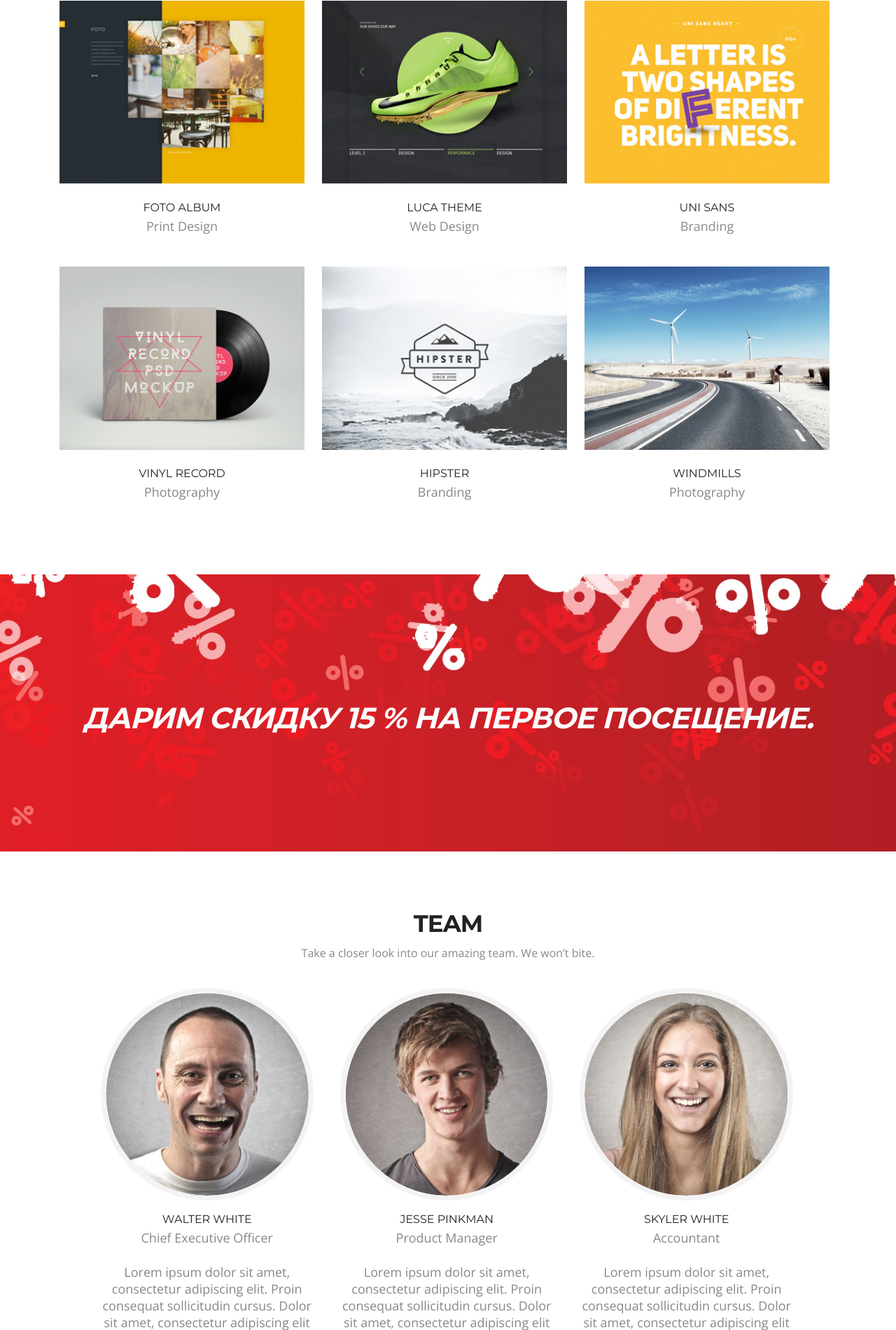
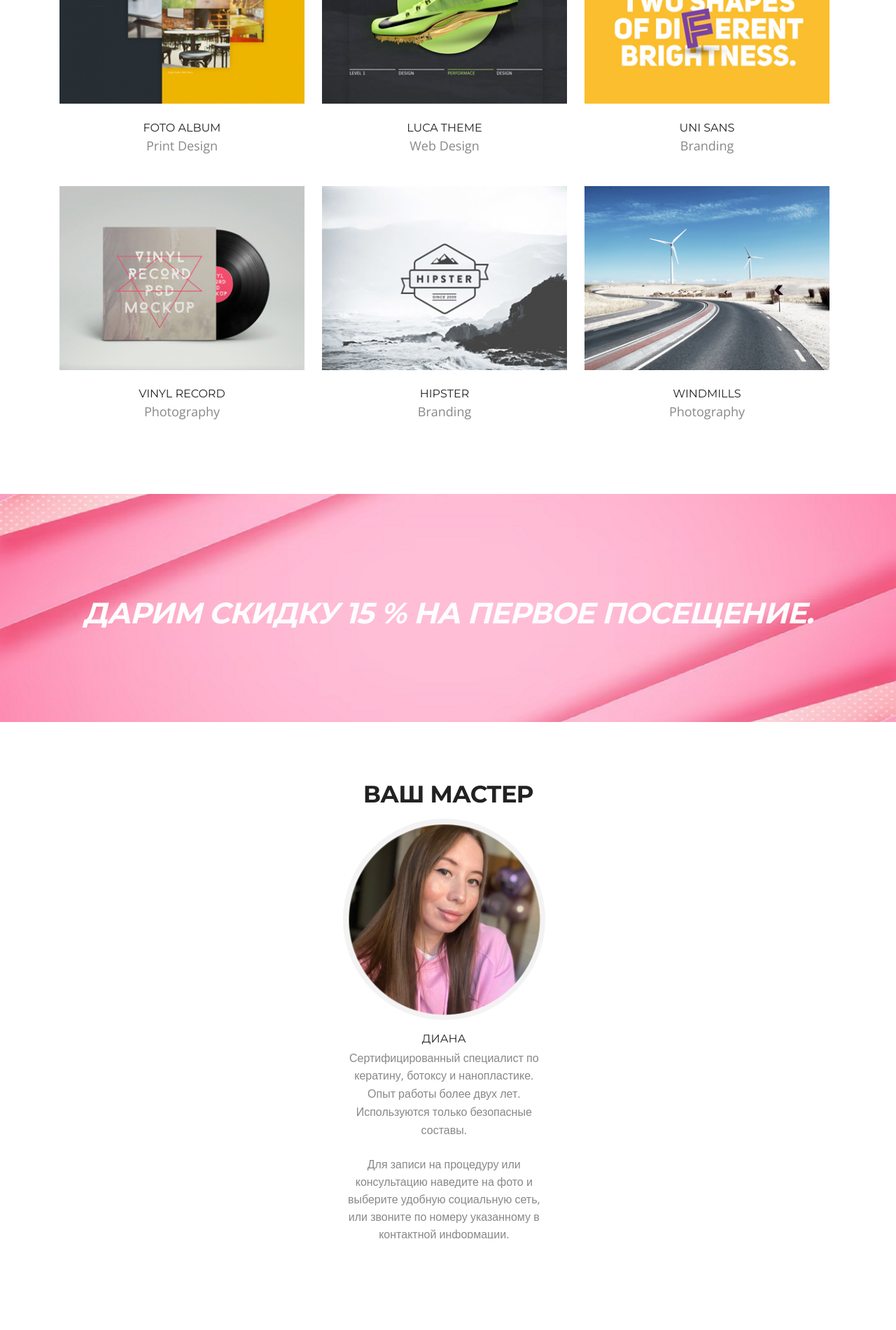
Before and after one commit to Pavel-Leo/Keratin-site, a Django app: page / in a window 1280 px wide. Shown: the part 3064-4965 px from the top of the page at 70% size. Run offline with Django 3.2, Linux system fonts and the light colour scheme.

Commit message:
Add css style, about master.

```diff
--- a/keratin/static/css/style.css
+++ b/keratin/static/css/style.css
@@ -213,7 +214,7 @@
 }
 
 .main-section{
-	padding:90px 0 110px;
+	padding:70px 0 110px;
 }
 
 
@@ -401,9 +402,9 @@
 /* Clients
 ---------------------------------*/
 .client-part{
-	background:url('../img/1.jpg') center center no-repeat;
+	background:url('../img/4.png') center center no-repeat;
 	background-size:cover;
-	padding:155px 0;
+	padding:120px 0;
 	text-align:center;
 }
 .client-part-haead{
@@ -493,13 +494,15 @@
 /* Team
 ---------------------------------*/
 .team-leader-block{
-	max-width:993px;
+	/* display: block; */
+	max-width:300px;
+	/* margin-left: auto;
+    margin-right: auto; */
 	margin:0 auto;
 }
 .team-leader-box{
-	width:30.66%;
 	margin-right: 3.82979%;
-	height: 490px;
+	height: 600px;
 	overflow: hidden;
 	text-align: center;
 	float: left;
@@ -507,15 +510,19 @@
 .team-leader-box span{
 	margin-bottom:24px;
 	display:block;
+
 }
 .team-leader-box:nth-of-type(3n+0){ margin:0;}
 .team-leader{
-	width:auto;
-	height:auto;
-	position:relative;
-	border-radius:50%;
-	box-shadow:0px 0px 0px 7px rgba(241,241,241,0.80);
-	margin:7px 7px 25px 7px;
+	display: flex;
+	justify-content: center;
+	align-items: center; /* add this line */
+	width: auto;
+	height: auto;
+	position: relative;
+	border-radius: 50%;
+	box-shadow: 0px 0px 0px 7px rgba(241, 241, 241, 0.80);
+	margin: 7px 7px 25px 7px;
 
 }
 .team-leader-shadow{
@@ -533,14 +540,16 @@
 	display:block;
 	width:100%;
 	height:100%;
+
 }
 .team-leader:hover .team-leader-shadow{
-	box-shadow:inset  0px 0px 0px 148px rgba(17,17,17,0.80);
+	box-shadow:inset  0px 0px 0px 140px rgba(17,17,17,0.80);
 }
 .team-leader:hover ul{ display:block; opacity:1}
 .team-leader img{
 	display:block;
 	border-radius:50%;
+	margin: 0 auto;
 }
 .team-leader ul{
 	display:block;
--- a/keratin/templates/themain/botox_procedure.html
+++ b/keratin/templates/themain/botox_procedure.html
@@ -20,10 +20,10 @@
             </a>-->
         </li>
         <li>
-          <a href="#client">Отзывы</a>
+          <a href="#client">Акции</a>
         </li>
         <li>
-          <a href="#team">Цены</a>
+          <a href="#team">Прайс</a>
         </li>
         <li>
           <a href="#contact">Контакты</a>
--- a/keratin/templates/themain/includes/contacts.html
+++ b/keratin/templates/themain/includes/contacts.html
@@ -1,8 +1,59 @@
 {% load static %}
+{% comment %} <section class="main-section team" id="team">
+      <!--main-section team-start-->
+      <div class="container">
+        <h2>
+          Ваш мастер
+        </h2>
+        <h6><font color="black">
+          Цена всегда индивидуальна, так как зависит от длины и густоты волос.
+
+        </h6></font>
+        <div class="team-leader-block clearfix">
+          <div class="team-leader-box">
+            <div class="team-leader wow fadeInDown delay-03s">
+              <div class="team-leader-shadow">
+                <a href="#"></a>
+              </div>
+              <img src="{% static 'img/cont.png' %}" alt="">
+              <ul>
+                <li>
+                  <a href="https://vk.com/dianadmitrievna93" class="fa fa-vk"></a>
+                </li>
+                <li>
+                  <a href="https://www.instagram.com/didi_topkeratin/" class="fa fa-instagram"></a>
+                </li>
+                <li>
+                  <a href="https://t.me/Didi_topkeratin" class="fa fa-telegram"></a>
+                </li>
+              </ul>
+            </div>
+            <h3 class="wow fadeInDown delay-03s">
+              Диана
+            </h3>
+            <span class="wow fadeInDown delay-03s"><font size="3"> Мастер по кератину, ботоксу
+              и нанопластике. </font> </span>
+            <p class="wow fadeInDown delay-03s"><font size="3">
+              Для записи на процедуру или консультации используйте
+              удобную социальную сеть, или звоните по номеру указанному
+              ниже.</font>
+            </p>
+          </div>
+
+        </div>
+        </div>
+    </section> {% endcomment %}
+
 <div class="container"> <font color="black">
       <section class="main-section contact" id="contact">
         <div class="row">
           <div class="col-lg-6 col-sm-5 wow fadeInLeft">
+            <div class="contact-info-box address clearfix">
+              <font size="5">
+                <i class=""></i>Контакты:
+              </font>
+
+            </div>
             <div class="contact-info-box address clearfix">
               <h3>
                 <i class=" fa fa-home"></i>Адрес:
--- a/keratin/templates/themain/index.html
+++ b/keratin/templates/themain/index.html
@@ -38,10 +38,10 @@
             </a>-->
           </li>
           <li>
-            <a href="#client">Отзывы</a>
+            <a href="#client">Акции</a>
           </li>
           <li>
-            <a href="#team">Цены</a>
+            <a href="#team">О мастере</a>
           </li>
           <li>
             <a href="#contact">Контакты</a>
@@ -327,18 +327,6 @@
             </p>
           </div>
         </div>
-        {% comment %} <ul class="client wow fadeIn delay-05s">
-          <li>
-            <a href="#">
-              <img src="{% static 'img/client-pic1.jpg' %}" alt="">
-              <h3>
-                James Bond
-              </h3>
-              <span>License To Drink Inc.</span>
-            </a>
-          </li>
-        </ul>
-      </div> {% endcomment %}
       </div>
     </section>
     <!--main-section client-part-end-->
@@ -348,47 +336,45 @@
       <!--main-section team-start-->
       <div class="container">
         <h2>
-          team
+          Ваш мастер
         </h2>
-        <h6>
-          Take a closer look into our amazing team. We won’t bite.
-        </h6>
         <div class="team-leader-block clearfix">
           <div class="team-leader-box">
             <div class="team-leader wow fadeInDown delay-03s">
               <div class="team-leader-shadow">
                 <a href="#"></a>
               </div>
-              <img src="{% static 'img/team-leader-pic1.jpg' %}" alt="">
+              <img src="{% static 'img/3-round.png' %}" alt="">
               <ul>
                 <li>
-                  <a href="#" class="fa fa-twitter"></a>
+                  <a href="https://vk.com/dianadmitrievna93" class="fa fa-vk"></a>
                 </li>
                 <li>
-                  <a href="#" class="fa fa-facebook"></a>
+                  <a href="https://www.instagram.com/didi_topkeratin/" class="fa fa-instagram"></a>
                 </li>
                 <li>
-                  <a href="#" class="fa fa-pinterest"></a>
-                </li>
-                <li>
-                  <a href="#" class="fa fa-google-plus"></a>
+                  <a href="https://t.me/Didi_topkeratin" class="fa fa-telegram"></a>
                 </li>
               </ul>
             </div>
             <h3 class="wow fadeInDown delay-03s">
-              Walter White
+              Диана
             </h3>
-            <span class="wow fadeInDown delay-03s">Chief Executive Officer</span>
-            <p class="wow fadeInDown delay-03s">
-              Lorem ipsum dolor sit amet, consectetur adipiscing elit. Proin consequat sollicitudin cursus. Dolor sit amet, consectetur adipiscing elit proin consequat.
+            <span class="wow fadeInDown delay-03s"><font size="3">
+              Сертифицированный специалист по кератину, ботоксу и нанопластике.
+              Опыт работы более двух лет. Используются только безопасные
+              составы.</font> </span>
+            <p class="wow fadeInDown delay-03s"><font size="3">
+              Для записи на процедуру или консультацию наведите на фото и
+              выберите удобную социальную сеть, или звоните по номеру указанному
+              в контактной информации.</font>
             </p>
           </div>
-          <div class="team-leader-box">
+            {% comment %} <div class="team-leader-box">
             <div class="team-leader  wow fadeInDown delay-06s">
               <div class="team-leader-shadow">
                 <a href="#"></a>
               </div>
-              <img src="{% static 'img/team-leader-pic2.jpg' %}" alt="">
               <ul>
                 <li>
                   <a href="#" class="fa fa-twitter"></a>
@@ -440,31 +426,14 @@
             <p class="wow fadeInDown delay-09s">
               Lorem ipsum dolor sit amet, consectetur adipiscing elit. Proin consequat sollicitudin cursus. Dolor sit amet, consectetur adipiscing elit proin consequat.
             </p>
-          </div>
+          </div> {% endcomment %}
         </div>
       </div>
     </section>
     <!--main-section team-end-->
     <!--business-talking-end-->
     {% include "themain/includes/contacts.html" %}
-      <div class="container">
-        <div class="footer-logo">
-          <a href="#">
-            <img src="{% static 'img/footer-logo.png' %}" alt="">
-          </a>
-        </div>
-        <span class="copyright">&copy; Knight Theme. All Rights Reserved</span>
-        <div class="credits">
-          <!--
-            All the links in the footer should remain intact.
-            You can delete the links only if you purchased the pro version.
-            Licensing information: https://bootstrapmade.com/license/
-            Purchase the pro version with working PHP/AJAX contact form: https://bootstrapmade.com/buy/?theme=Knight
-          -->
-          Designed by <a href="https://bootstrapmade.com/">BootstrapMade</a>
-        </div>
-      </div>
-    </footer>
+
     <script type="text/javascript">
       $(document).ready(function(e) {
 
--- a/keratin/templates/themain/keratin_procedure.html
+++ b/keratin/templates/themain/keratin_procedure.html
@@ -20,10 +20,10 @@
             </a>-->
         </li>
         <li>
-          <a href="#client">Отзывы</a>
+          <a href="http://127.0.0.1:8000#client">Акции</a>
         </li>
         <li>
-          <a href="#team">Цены</a>
+          <a href="#team">Прайс</a>
         </li>
         <li>
           <a href="#contact">Контакты</a>
--- a/keratin/templates/themain/nano_plastic_procedure.html
+++ b/keratin/templates/themain/nano_plastic_procedure.html
@@ -20,10 +20,10 @@
             </a>-->
                 </li>
                 <li>
-                    <a href="#client">Отзывы</a>
+                    <a href="http://127.0.0.1:8000/#client">Акции</a>
                 </li>
                 <li>
-                    <a href="#team">Цены</a>
+                    <a href="#team">Прайс</a>
                 </li>
                 <li>
                     <a href="#contact">Контакты</a>
```
Also changed, not shown: other parts of keratin/static/css/style.css (+13 -12 lines), keratin/static/img/1-round.png (added), keratin/static/img/1.jpg (deleted), keratin/static/img/2-round.png (added), keratin/static/img/2.png, keratin/static/img/3-round.png (added), keratin/static/img/3.png (added), keratin/static/img/4.png (added), keratin/static/img/5-round.png (added), keratin/static/img/cont.png (added), keratin/static/img/nav.png (added).
